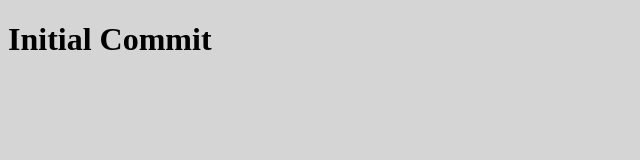
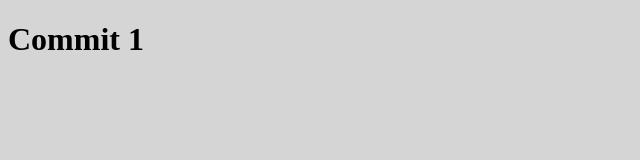
Before and after one commit to PASSIONCORNERS/github_vn, a plain HTML site: page index.html in a window 1280 px wide. Shown: the whole page, without its empty margins (0-640 px from the left). Drawn offline with Linux system fonts and the light colour scheme.

Commit message:
commit 1

```diff
--- a/index.html
+++ b/index.html
@@ -8,6 +8,6 @@
     <title>GitHub VN</title>
   </head>
   <body>
-    <h1>Initial Commit</h1>
+    <h1>Commit 1</h1>
   </body>
 </html>
```
